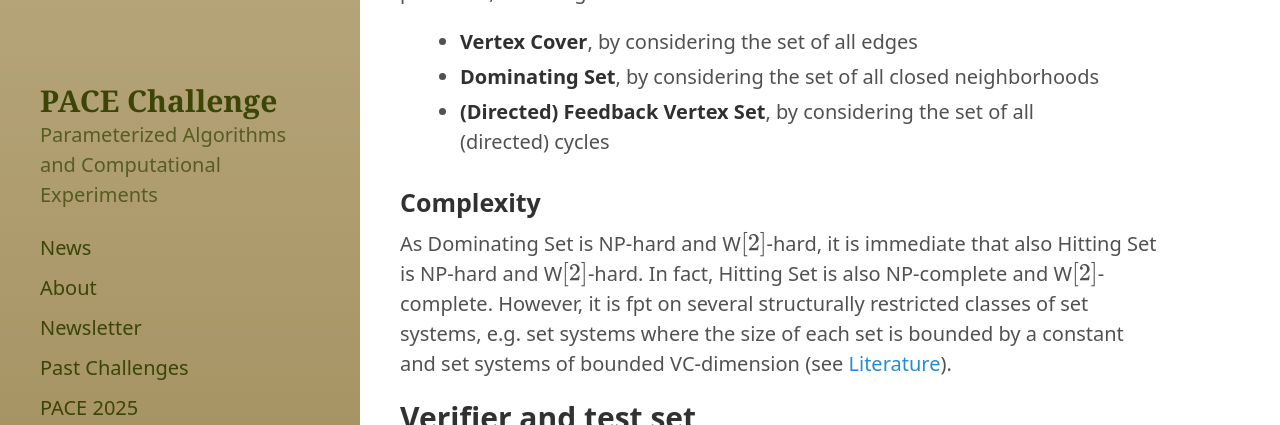
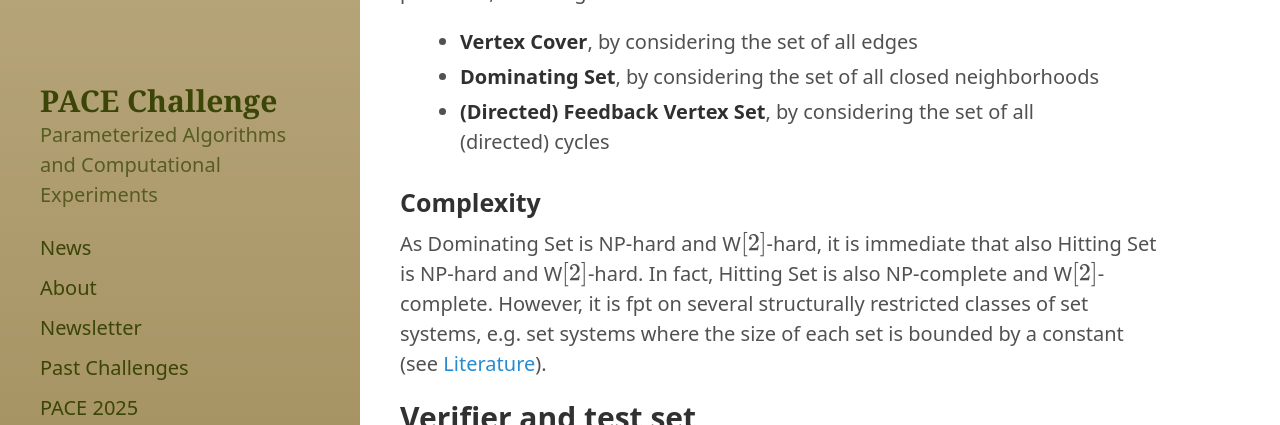
Before and after one commit to PACE-challenge/pacechallenge.org, a Jekyll site: the page built from 2025/hs.md, in a window 1280 px wide and 900 px high, scrolled down 966 px, cut to the strip 0-425 px from the top of the window. Built offline with Jekyll 4.4.1, drawn with Linux system fonts in a browser that asks for light colours.

Commit message:
small fixes

```diff
--- a/2025/hs.md
+++ b/2025/hs.md
@@ -26,7 +26,7 @@
 ### Complexity
 As Dominating Set is NP-hard and W$[2]$-hard, it is immediate that also Hitting Set is NP-hard and W$[2]$-hard.
 In fact, Hitting Set is also NP-complete and W$[2]$-complete.
-However, it is fpt on several structurally restricted classes of set systems, e.g. set systems where the size of each set is bounded by a constant and set systems of bounded VC-dimension (see [Literature](#literature)).
+However, it is fpt on several structurally restricted classes of set systems, e.g. set systems where the size of each set is bounded by a constant (see [Literature](#literature)).
 
 ## Verifier and test set
 A verifier with a small test set is now available on [Github](https://github.com/MarioGrobler/hs_verifier).
```
Also changed, not shown: past.md (+1 -1 lines).
